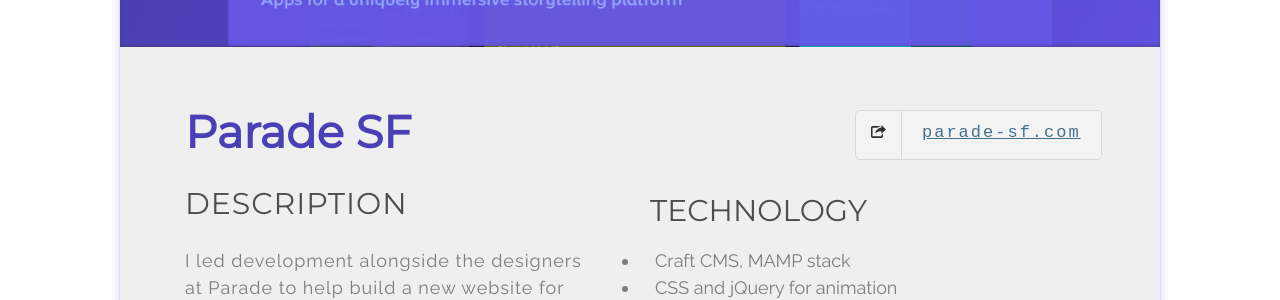
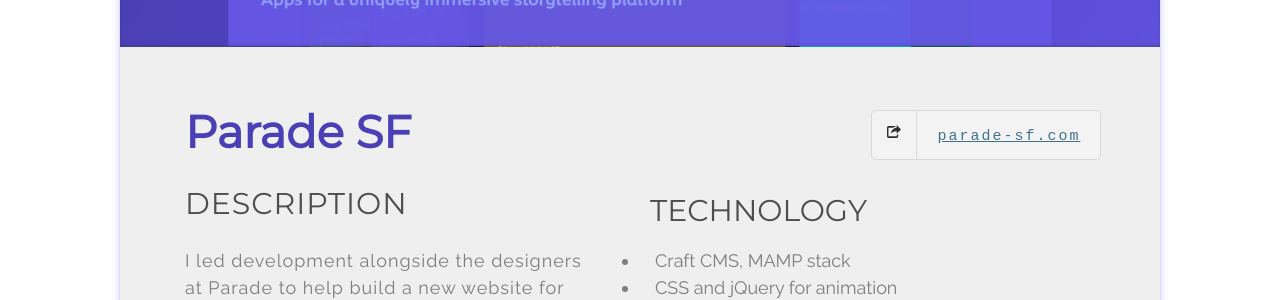
Before and after one commit to pippinlee/pippinlee, a Jekyll site: the page built from work.html, in a window 1280 px wide. Shown: the part 1386-1686 px from the top of the page. Built offline with Jekyll 4.4.1, drawn with Linux system fonts in a browser that asks for light colours; some web fonts are replaced.

Commit message:
update work page

```diff
--- a/css/work/style.css
+++ b/css/work/style.css
@@ -246,7 +246,7 @@
     border-bottom-left-radius: 0;
     border-bottom-right-radius: 5px;
     background-color: #F3F3F3;
-    font-size: 44px;
+    font-size: 30px;
     text-decoration: underline;
     font-family: monospace;
     font-weight: 100;
@@ -295,6 +295,7 @@
   .item-title {
     font-size: 30px!important;
     text-align: left;
+    padding-right: 0;
   }
   .tech {
     padding-left: 0!important;
@@ -464,8 +465,8 @@
 }
 .item-anchor {
   height: 50px;
-  padding-top: 8px;
-  font-size: 17px;
+  padding-top: 15px!important;
+  font-size: 15px;
   margin-left: 0;
   margin-top: 0;
   margin: 0;
```
Also changed, not shown: 2 other files.
